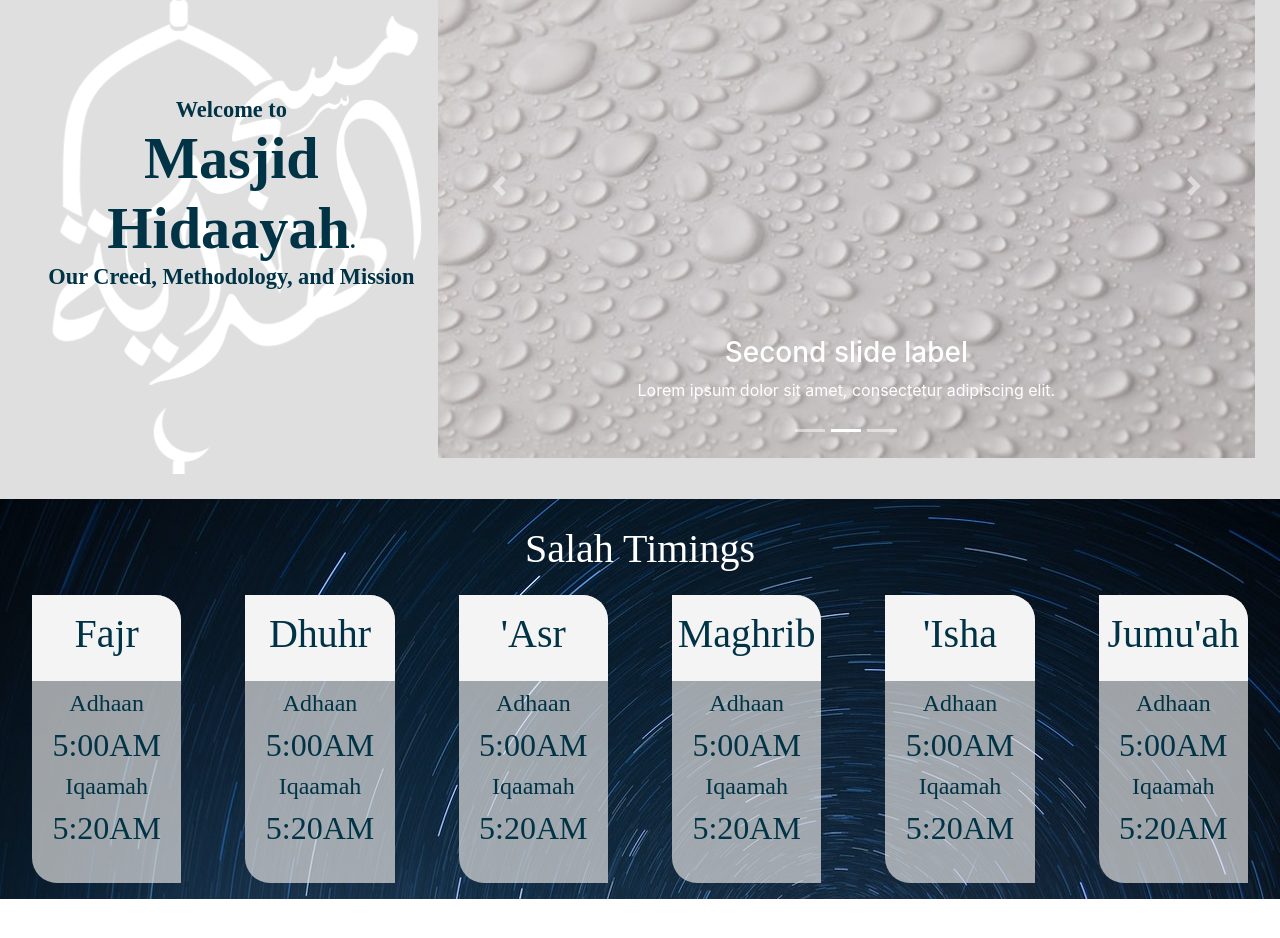
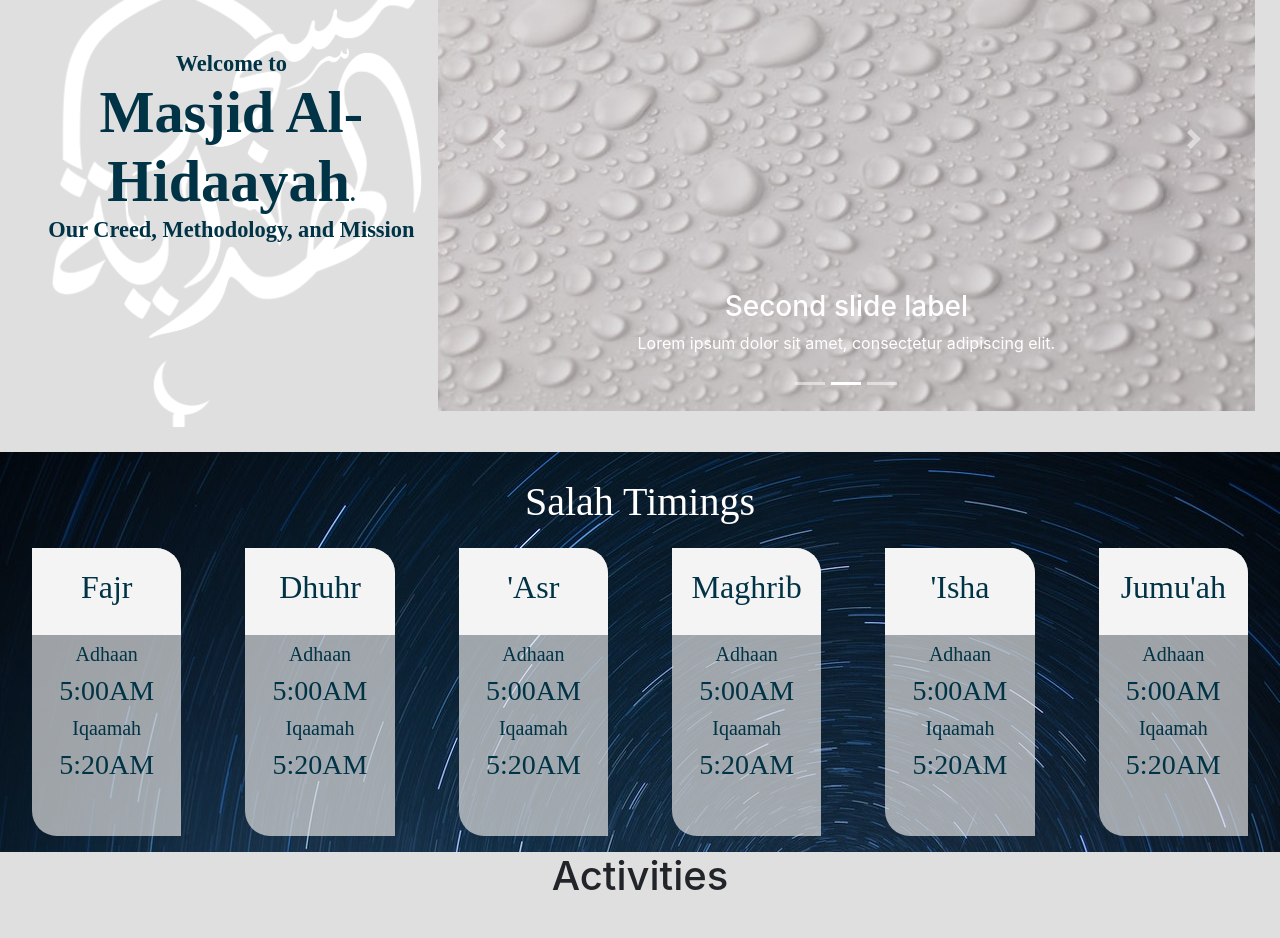
Before and after one commit to Kashiff11/masjidalhidayah, a React (Create React App) app in the folder masjid-al-hidaya/: page / in a window 1280 px wide. Shown: the part 300-1238 px from the top of the page. Before the commit the page ends 1199 px from the top, so only its background shows below. Built offline with nearby package versions, Linux system fonts and the light colour scheme; a web font is replaced by a local one.

Commit message:
Activities Slide added to home page

```diff
--- a/masjid-al-hidaya/src/App.css
+++ b/masjid-al-hidaya/src/App.css
@@ -11,19 +11,19 @@
 
 .logoPic {
   width: 5vw;
-  min-width: 100px;
+  min-width: 50px;
 }
 
 .masjidName {
-  font-size: 1.2em;
+  font-size: 1em;
   font-family: 'Shippori Mincho B1', serif;
 }
 
 .navbarChoice {
   font-family: 'Shippori Mincho B1', serif;
   color: white;
-  margin: 0 5vw;
-  font-size: 1.3em;
+  margin-left: 5vw;
+  font-size: .9em;
 }
 
 .navbarChoice:hover {
--- a/masjid-al-hidaya/src/App.js
+++ b/masjid-al-hidaya/src/App.js
@@ -45,6 +45,11 @@ function App() {
                 <h5 className="navbarChoice">Donations</h5>
               </Nav.Link>
             </div>
+            <div className="linkContainer">
+              <Nav.Link to="/">
+                <h5 className="navbarChoice">Contact Us</h5>
+              </Nav.Link>
+            </div>
           </Nav>
         </Navbar.Collapse>
       </Navbar>
--- /dev/null
+++ b/masjid-al-hidaya/src/activities/Activities.js
@@ -0,0 +1,9 @@
+import './Activities.css';
+
+export default function Activities() {
+  return (
+    <div id="activitiesContainer">
+      <h1>Activities</h1>
+    </div>
+  )
+}
--- a/masjid-al-hidaya/src/carousel/Carousel.css
+++ b/masjid-al-hidaya/src/carousel/Carousel.css
@@ -5,3 +5,7 @@
 .carousel-caption {
   font-family: 'Shippori Mincho B1', serif;
 }
+
+.slideTitle {
+  color: black
+}
--- a/masjid-al-hidaya/src/home/Home.css
+++ b/masjid-al-hidaya/src/home/Home.css
@@ -36,3 +36,8 @@
   height: 50vh;
   background-image: url(../images/mh8.jpg);
 }
+
+#activitiesContainer {
+  height: 60vh;
+  background-color:  rgb(223,223,223);;
+}
--- a/masjid-al-hidaya/src/home/Home.js
+++ b/masjid-al-hidaya/src/home/Home.js
@@ -1,6 +1,7 @@
 import './Home.css';
 import Carousel from '../carousel/Carousel'
 import Prayers from '../prayers/Prayers';
+import Activities from '../activities/Activities'
 
 function Home() {
   return (
@@ -8,7 +9,7 @@ function Home() {
       <div id="carouselContainer">
         <div id="carouselContainerLeft">
           <h1 id="introBlurb">Welcome to<br />
-            <span id="masjidBlurb">Masjid Hidaayah</span>.<br />
+            <span id="masjidBlurb">Masjid Al-Hidaayah</span>.<br />
             Our Creed, Methodology, and Mission</h1>
         </div>
         <div id="carouselContainerRight">
@@ -18,6 +19,9 @@ function Home() {
       <div id="prayersContainer">
         <Prayers/>
       </div>
+      <div id="activitiesContainer">
+        <Activities/>
+      </div>
     </div>
     );
 }
--- a/masjid-al-hidaya/src/prayers/Prayers.css
+++ b/masjid-al-hidaya/src/prayers/Prayers.css
@@ -40,6 +40,7 @@
   align-items: center;
   justify-content: center;
   border-top-right-radius: 25px;
+  font-size: small;
 }
 
 .prayerDescription {
--- a/masjid-al-hidaya/src/prayers/Prayers.js
+++ b/masjid-al-hidaya/src/prayers/Prayers.js
@@ -9,68 +9,68 @@ export default function Prayers() {
       <div id="subPrayers">
         <div className="individualSalah">
           <div className="prayerName">
-            <h1>Fajr</h1>
+            <h2>Fajr</h2>
           </div>
           <div className="prayerDescription">
-            <h4>Adhaan</h4>
-            <h2>5:00AM</h2>
-            <h4>Iqaamah</h4>
-            <h2>5:20AM</h2>
+            <h5>Adhaan</h5>
+            <h3>5:00AM</h3>
+            <h5>Iqaamah</h5>
+            <h3>5:20AM</h3>
           </div>
         </div>
         <div className="individualSalah">
           <div className="prayerName">
-            <h1>Dhuhr</h1>
+            <h2>Dhuhr</h2>
           </div>
           <div className="prayerDescription">
-            <h4>Adhaan</h4>
-            <h2>5:00AM</h2>
-            <h4>Iqaamah</h4>
-            <h2>5:20AM</h2>
+            <h5>Adhaan</h5>
+            <h3>5:00AM</h3>
+            <h5>Iqaamah</h5>
+            <h3>5:20AM</h3>
           </div>
         </div>
         <div className="individualSalah">
           <div className="prayerName">
-            <h1>'Asr</h1>
+            <h2>'Asr</h2>
           </div>
           <div className="prayerDescription">
-            <h4>Adhaan</h4>
-            <h2>5:00AM</h2>
-            <h4>Iqaamah</h4>
-            <h2>5:20AM</h2>
+            <h5>Adhaan</h5>
+            <h3>5:00AM</h3>
+            <h5>Iqaamah</h5>
+            <h3>5:20AM</h3>
           </div>
         </div>
         <div className="individualSalah">
           <div className="prayerName">
-            <h1>Maghrib</h1>
+            <h2>Maghrib</h2>
           </div>
           <div className="prayerDescription">
-            <h4>Adhaan</h4>
-            <h2>5:00AM</h2>
-            <h4>Iqaamah</h4>
-            <h2>5:20AM</h2>
+            <h5>Adhaan</h5>
+            <h3>5:00AM</h3>
+            <h5>Iqaamah</h5>
+            <h3>5:20AM</h3>
           </div>
         </div>
         <div className="individualSalah">
           <div className="prayerName">
-            <h1>'Isha</h1>
+            <h2>'Isha</h2>
           </div>
           <div className="prayerDescription">
-            <h4>Adhaan</h4>
-            <h2>5:00AM</h2>
-            <h4>Iqaamah</h4>
-            <h2>5:20AM</h2>
+            <h5>Adhaan</h5>
+            <h3>5:00AM</h3>
+            <h5>Iqaamah</h5>
+            <h3>5:20AM</h3>
           </div>
         </div>
         <div className="individualSalah">
           <div className="prayerName">
-            <h1>Jumu'ah</h1>
+            <h2>Jumu'ah</h2>
           </div>
           <div className="prayerDescription">
-            <h4>Adhaan</h4>
-            <h2>5:00AM</h2>
-            <h4>Iqaamah</h4>
-            <h2>5:20AM</h2>
+            <h5>Adhaan</h5>
+            <h3>5:00AM</h3>
+            <h5>Iqaamah</h5>
+            <h3>5:20AM</h3>
           </div>
         </div>
       </div>
```
Also changed, not shown: masjid-al-hidaya/src/activities/Activities.css (added).
